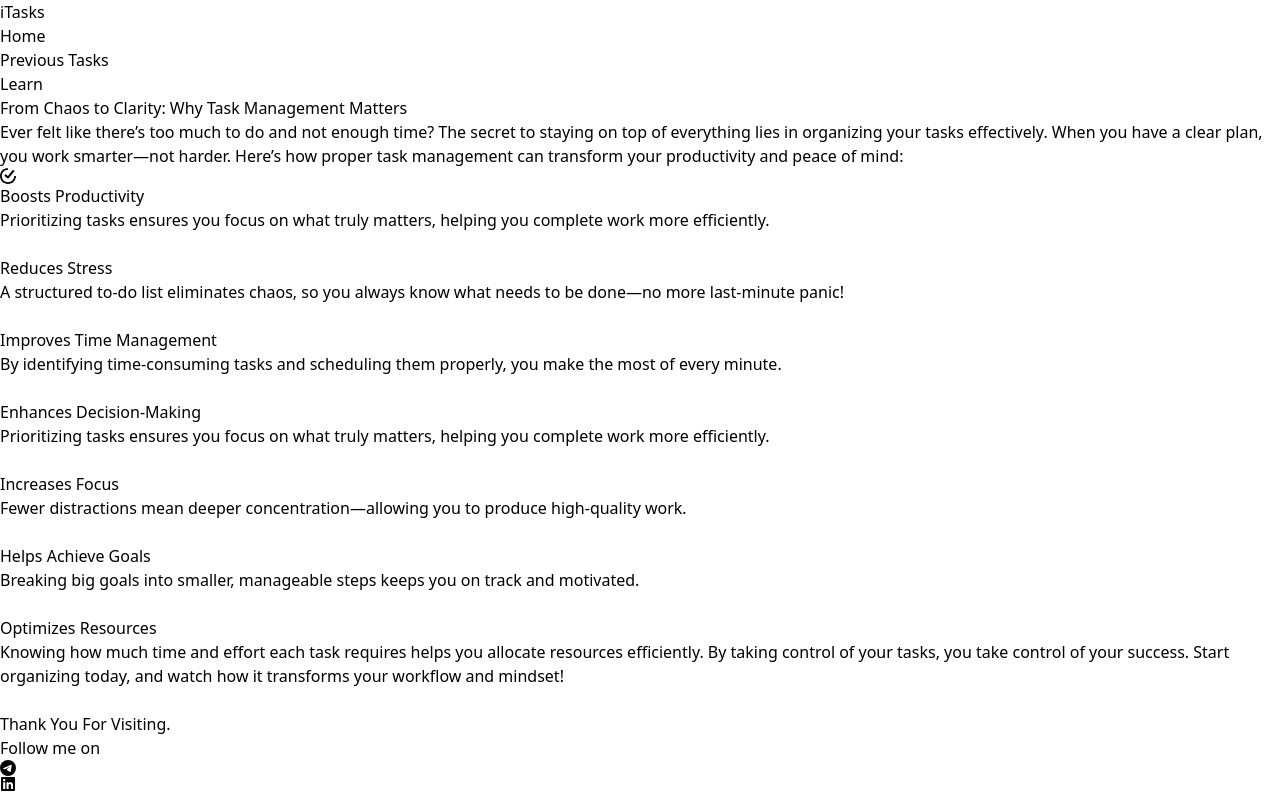
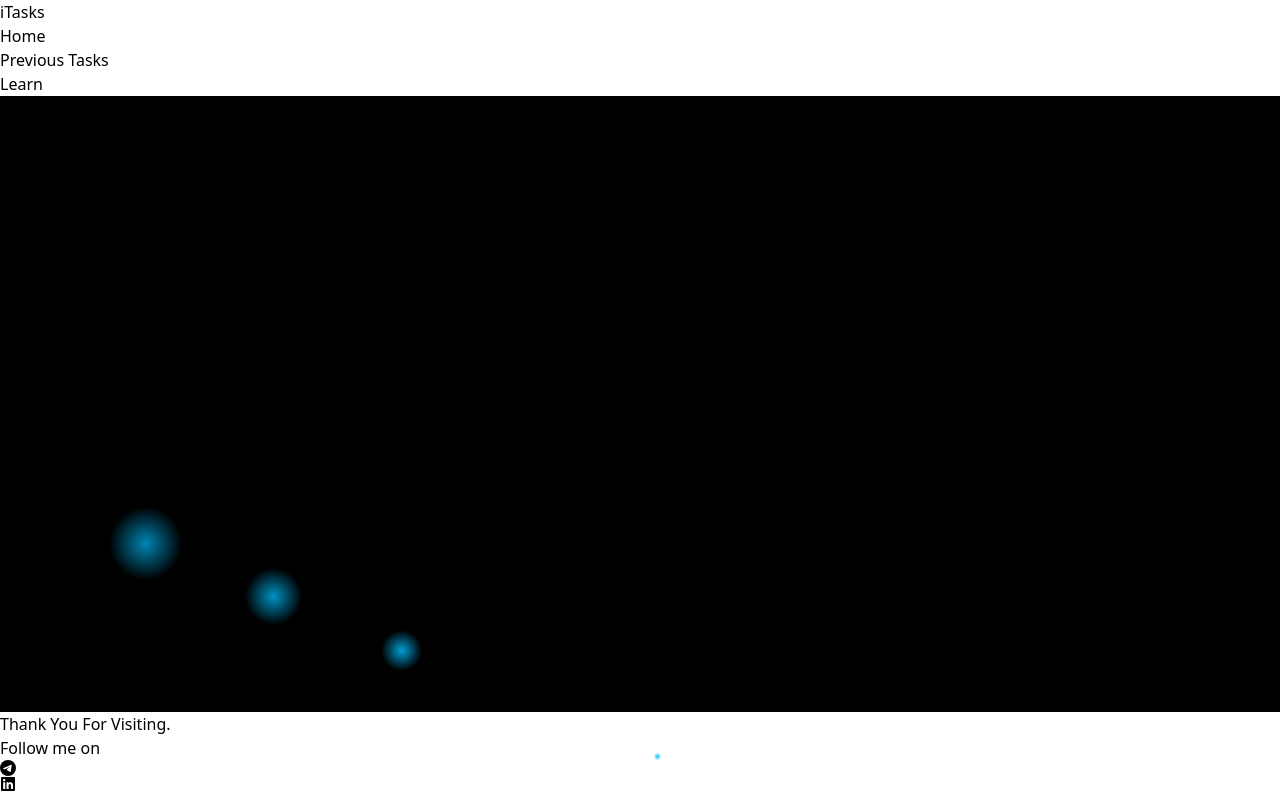
Before and after one commit to AbhipsaMohapatra/TodoList, a React (Vite) app: page /learn in a window 1280 px wide. Built offline with nearby package versions, Linux system fonts and the light colour scheme.

Commit message:
Designed Learn.css

```diff
--- /dev/null
+++ b/src/components/Learn.css
@@ -0,0 +1,66 @@
+*{
+    margin: 0;
+    padding: 0;
+}
+.content{
+
+    background: black;
+    overflow: hidden;
+    z-index: 1;
+}
+.box{
+    position: fixed;
+    top: 0;
+    left: 0;
+    width: 100vw;
+    height: 100vh;
+    z-index: 1000;
+    pointer-events: none;
+}
+
+.box ul li{
+    position: absolute;
+    width:35px;
+    height:35px;
+    list-style: none;
+    opacity:0;
+    background: radial-gradient(deepskyblue,transparent,transparent);
+    bottom:0;
+    left:10vw;
+    animation:animate 15s linear infinite;
+}
+/* .box ul li:nth-child(2){
+    left:37vw;
+    animation-delay:2s;
+}
+.box ul li:nth-child(3){
+    left:25vw;
+    animation-delay:4s;
+}
+.box ul li:nth-child(4){
+    left:60vw;
+    animation-delay:6s;
+}
+.box ul li:nth-child(5){
+    left:75vw;
+    animation-delay:5s;
+} */
+.box ul li:nth-child(1) { left: 10vw; animation-delay: 1s; }
+.box ul li:nth-child(2) { left: 30vw; animation-delay: 3s; }
+.box ul li:nth-child(3) { left: 50vw; animation-delay: 5s; }
+.box ul li:nth-child(4) { left: 70vw; animation-delay: 7s; }
+.box ul li:nth-child(5) { left: 90vw; animation-delay: 9s; }
+.box ul li:nth-child(6) { left: 20vw; animation-delay: 2s; }
+
+@keyframes animate {
+    0%{
+        transform:scale(0);
+        opacity:1;
+        bottom:0;
+    }
+    100%{
+        transform: scale(10);
+        opacity: 0;
+        bottom: 100vh;
+    }
+}
--- a/src/components/Learn.jsx
+++ b/src/components/Learn.jsx
@@ -1,57 +1,71 @@
 import React from 'react'
 import { SiTicktick } from "react-icons/si";
+import './Learn.css'
 
 const Learn = () => {
   return (
-    <div className="flex justify-center my-4 rounded ">
+    <>
+    <div className="flex justify-center  rounded content">
       <div className='container bg-yellow-200 flex justify-center align-middle rounded flex-col p-5 w-1/2'>
         <h2 className=' text-xl font-mono  m-5 underline text-center'>From Chaos to Clarity: Why Task Management Matters</h2>
         <p className='text-lg'>Ever felt like there’s too much to do and not enough time? The secret to staying on top of everything lies in organizing your tasks effectively. When you have a clear plan, you work smarter—not harder. Here’s how proper task management can transform your productivity and peace of mind:</p>
-        <p className='mt-10'>
+        <div className='mt-10'>
           <div className='flex gap-3'>
           <SiTicktick />
           <h3 className='relative bottom-1 text-xl'>Boosts Productivity</h3>
           </div>
 
           <p>Prioritizing tasks ensures you focus on what truly matters, helping you complete work more efficiently.</p>
-        </p>
+        </div>
         <br />
-        <p>
+        <div>
           <h3>Reduces Stress</h3>
           <p>A structured to-do list eliminates chaos, so you always know what needs to be done—no more last-minute panic!</p>
-        </p>
+        </div>
         <br />
-        <p>
+        <div>
           <h3>Improves Time Management</h3>
           <p>By identifying time-consuming tasks and scheduling them properly, you make the most of every minute.</p>
-        </p>
+        </div>
         <br />
-        <p>
+        <div>
           <h3>Enhances Decision-Making</h3>
           <p>Prioritizing tasks ensures you focus on what truly matters, helping you complete work more efficiently.</p>
-        </p>
+        </div>
         <br />
-        <p>
+        <div>
           <h3> Increases Focus</h3>
           <p>Fewer distractions mean deeper concentration—allowing you to produce high-quality work.</p>
-        </p>
+        </div>
         <br />
-        <p>
+        <div>
           <h3>Helps Achieve Goals</h3>
           <p>Breaking big goals into smaller, manageable steps keeps you on track and motivated.</p>
-        </p>
+        </div>
         <br />
-        <p>
+        <div>
           <h3>Optimizes Resources</h3>
           <p>Knowing how much time and effort each task requires helps you allocate resources efficiently.
 
             By taking control of your tasks, you take control of your success. Start organizing today, and watch how it transforms your workflow and mindset! </p>
-        </p>
+        </div>
         <br />
 
 
       </div>
     </div>
+    <div className="box">
+      <ul>
+        <li></li>
+        <li></li>
+        <li></li>
+        <li></li>
+        <li></li>
+        <li></li>
+      </ul>
+
+    </div>
+    </>
   )
 }
 
```
